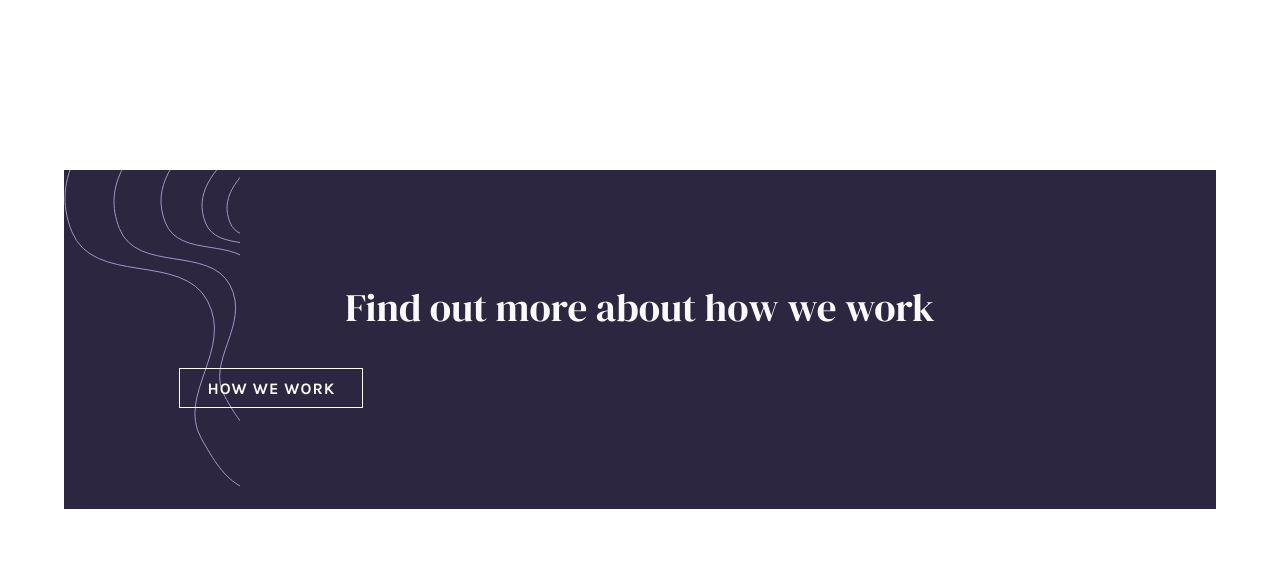
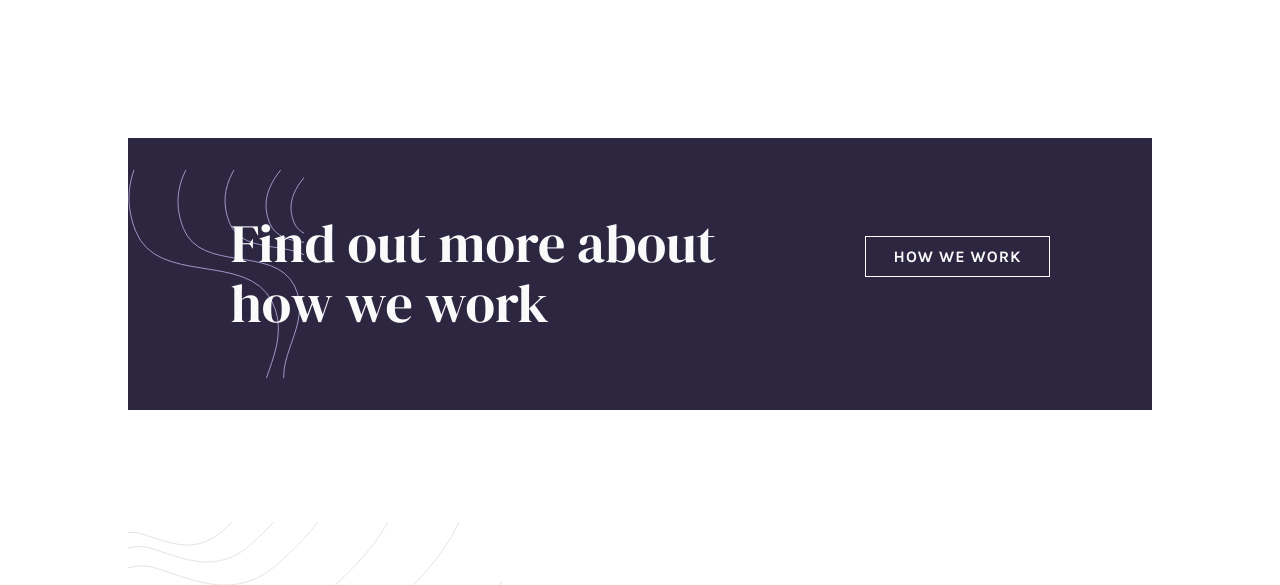
Before and after one commit to mahin-abdullah/Insure, a plain HTML site: page index.html in a window 1280 px wide. Shown: the part 1440-2025 px from the top of the page. Drawn offline with Linux system fonts and the light colour scheme.

Commit message:
Added the secondary section for larger screens.

```diff
--- a/index.html
+++ b/index.html
@@ -105,7 +105,7 @@
     <!-- Secondary Section -->
     <div class="secondary__section">
       <div class="secondary__wrapper">
-        <div class="container">
+        <div class="container row">
           <h2 class="secondary__title">Find out more about how we work</h2>
           <div class="global__wrapper--btm">
             <div class="global__item--btn">
--- a/scss/_hero.scss
+++ b/scss/_hero.scss
@@ -88,7 +88,9 @@
   .global__wrapper--btm {
     background: none;
   }
+}
 
+@media (min-width: 968px) {
   .global__item--btn {
     text-align: start;
   }
--- a/scss/_secondary-section.scss
+++ b/scss/_secondary-section.scss
@@ -17,3 +17,24 @@
     line-height: 1.1;
   }
 }
+
+@media (min-width: 968px) {
+  .secondary__section {
+    width: 80%;
+    padding: 2em 0;
+
+    .secondary__title {
+      padding: 0;
+      font-size: 54px;
+      width: 60%;
+      text-align: start;
+    }
+
+    .global__wrapper--btm {
+      width: 32%;
+      display: flex;
+      justify-content: flex-end;
+      align-items: flex-end;
+    }
+  }
+}
```
Also changed, not shown: dist/css/main.min.css, 1 other file.
